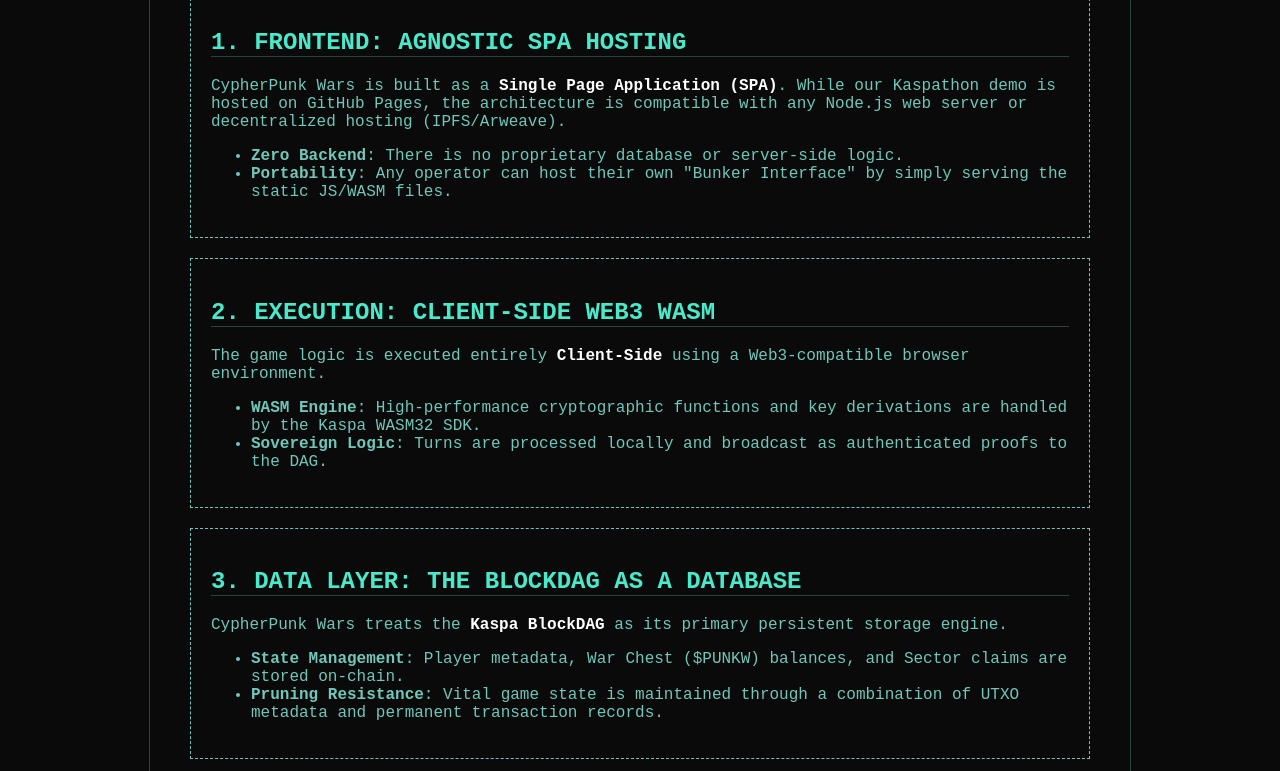
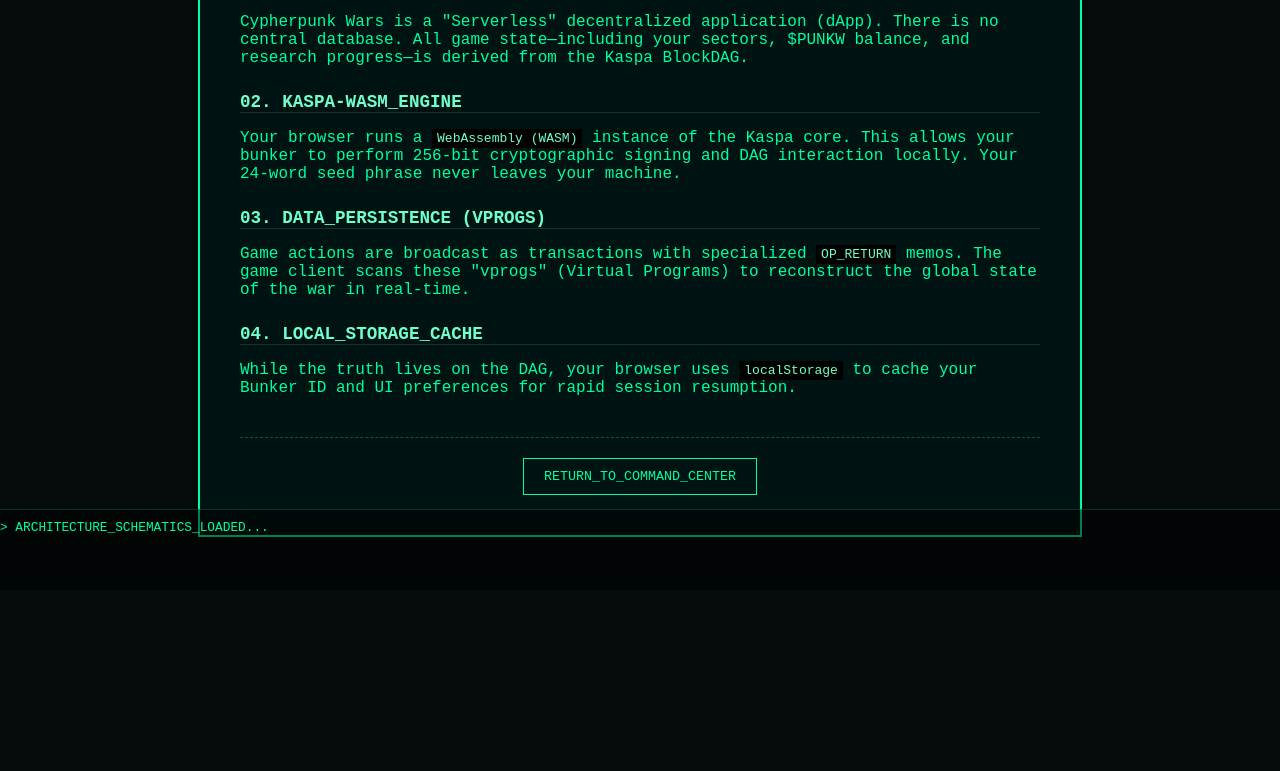
Before and after one commit to grandpayri/cypherpunk-wars, a plain HTML site: page documentation/architecture.html in a window 1280 px wide. Shown: the part 210-981 px from the top of the page. After the commit the page ends 800 px from the top, so only its background shows below. Drawn offline with Linux system fonts and the light colour scheme.

Commit message:
Update architecture.html

```diff
--- a/documentation/architecture.html
+++ b/documentation/architecture.html
@@ -2,73 +2,62 @@
 <html lang="en">
 <head>
     <meta charset="UTF-8">
-    <title>CypherPunk Wars | System Architecture</title>
+    <meta name="viewport" content="width=device-width, initial-scale=1.0">
+    <title>CYPHERPUNK WARS | Architecture</title>
+    <link rel="stylesheet" href="../style.css">
     <style>
-        :root {
-            --kaspa-teal: #70C7BA;
-            --kaspa-bright: #49EACB;
-            --kaspa-dark: #0A0A0A;
-            --kaspa-glow: rgba(112, 199, 186, 0.3);
+        .manual-container {
+            width: 90%;
+            max-width: 800px;
+            border: 2px solid var(--kaspa-teal);
+            background: rgba(0, 20, 20, 0.9);
+            padding: 40px;
+            margin: 20px auto;
         }
-        body {
-            background-color: var(--kaspa-dark);
-            color: var(--kaspa-teal);
-            font-family: 'Courier New', monospace;
-            padding: 40px;
-            max-width: 900px;
-            margin: auto;
-            border: 1px solid var(--kaspa-glow);
-        }
-        h1, h2 { color: var(--kaspa-bright); text-transform: uppercase; border-bottom: 1px solid var(--kaspa-glow); }
-        .component { margin: 20px 0; padding: 20px; border: 1px dashed var(--kaspa-teal); }
-        .highlight { color: #fff; font-weight: bold; }
+        .arch-section { margin-bottom: 25px; }
+        .arch-title { color: var(--kaspa-bright); font-weight: bold; font-size: 1.1rem; border-bottom: 1px solid #1a332a; display: block; margin-bottom: 10px; }
+        code { background: #000; color: var(--kaspa-bright); padding: 2px 5px; }
     </style>
 </head>
-<body>
-    <nav style="margin-bottom: 20px; padding: 10px; border-bottom: 1px solid var(--kaspa-glow);">
-        <a href="../index.html" style="color: var(--kaspa-bright); text-decoration: none; font-weight: bold;">
-            [ < RETURN_TO_BUNKER ]
-        </a>
-        <span style="color: var(--kaspa-teal); margin: 0 15px;">|</span>
-        <a href="../README.html" style="color: var(--kaspa-teal); text-decoration: none;">[ SYSTEM_INDEX ]</a>
-    </nav>
-    <h1>Technical Architecture: The Decentralized Bunker</h1>
+<body class="bunker-frame">
 
-    <div class="component">
-        <h2>1. Frontend: Agnostic SPA Hosting</h2>
-        <p>CypherPunk Wars is built as a <span class="highlight">Single Page Application (SPA)</span>. While our Kaspathon demo is hosted on GitHub Pages, the architecture is compatible with any Node.js web server or decentralized hosting (IPFS/Arweave).</p>
-        <ul>
-            <li><strong>Zero Backend</strong>: There is no proprietary database or server-side logic.</li>
-            <li><strong>Portability</strong>: Any operator can host their own "Bunker Interface" by simply serving the static JS/WASM files.</li>
-        </ul>
+<div class="manual-container">
+    <h1 style="color: var(--kaspa-bright); border-bottom: 2px solid var(--kaspa-teal); padding-bottom: 10px;">
+        [MAN_02] SYSTEM_ARCHITECTURE
+    </h1>
+
+    <div class="arch-section">
+        <span class="arch-title">01. DECENTRALIZED_STACK</span>
+        <p>Cypherpunk Wars is a "Serverless" decentralized application (dApp). There is no central database. All game state—including your sectors, $PUNKW balance, and research progress—is derived from the Kaspa BlockDAG.</p>
     </div>
 
-    <div class="component">
-        <h2>2. Execution: Client-Side Web3 WASM</h2>
-        <p>The game logic is executed entirely <span class="highlight">Client-Side</span> using a Web3-compatible browser environment.</p>
-        <ul>
-            <li><strong>WASM Engine</strong>: High-performance cryptographic functions and key derivations are handled by the Kaspa WASM32 SDK.</li>
-            <li><strong>Sovereign Logic</strong>: Turns are processed locally and broadcast as authenticated proofs to the DAG.</li>
-        </ul>
+
+
+    <div class="arch-section">
+        <span class="arch-title">02. KASPA-WASM_ENGINE</span>
+        <p>Your browser runs a <code>WebAssembly (WASM)</code> instance of the Kaspa core. This allows your bunker to perform 256-bit cryptographic signing and DAG interaction locally. Your 24-word seed phrase never leaves your machine.</p>
     </div>
 
-    <div class="component">
-        <h2>3. Data Layer: The BlockDAG as a Database</h2>
-        <p>CypherPunk Wars treats the <span class="highlight">Kaspa BlockDAG</span> as its primary persistent storage engine.</p>
-        <ul>
-            <li><strong>State Management</strong>: Player metadata, War Chest ($PUNKW) balances, and Sector claims are stored on-chain.</li>
-            <li><strong>Pruning Resistance</strong>: Vital game state is maintained through a combination of UTXO metadata and permanent transaction records.</li>
-        </ul>
+    <div class="arch-section">
+        <span class="arch-title">03. DATA_PERSISTENCE (VPROGS)</span>
+        <p>Game actions are broadcast as transactions with specialized <code>OP_RETURN</code> memos. The game client scans these "vprogs" (Virtual Programs) to reconstruct the global state of the war in real-time.</p>
     </div>
 
-    <div class="component">
-        <h2>4. Connectivity: Direct RPC/WebSocket</h2>
-        <p>The SPA maintains a direct <span class="highlight">WebSocket connection</span> to public Kaspa RPC nodes. This ensures the game remains "Immortal"—as long as one Kaspa node is running, the CypherPunk Wars continue.</p>
+    <div class="arch-section">
+        <span class="arch-title">04. LOCAL_STORAGE_CACHE</span>
+        <p>While the truth lives on the DAG, your browser uses <code>localStorage</code> to cache your Bunker ID and UI preferences for rapid session resumption.</p>
     </div>
 
-    <footer style="margin-top:50px; text-align:center; font-size:0.8rem;">
-        CYPHERPUNK WARS | ARCHITECTURE SPEC V1.0 | KASPATHON 2026
-    </footer>
+    <div style="margin-top: 40px; text-align: center; border-top: 1px dashed rgba(0,255,159,0.3); padding-top: 20px;">
+        <button class="btn-execute" onclick="window.location.href='../bunker.html'">
+            RETURN_TO_COMMAND_CENTER
+        </button>
+    </div>
+</div>
+
+<div id="log" class="terminal-log" style="position: fixed; bottom: 0; width: 100%;">
+    > ARCHITECTURE_SCHEMATICS_LOADED...
+</div>
 
 </body>
 </html>
```
